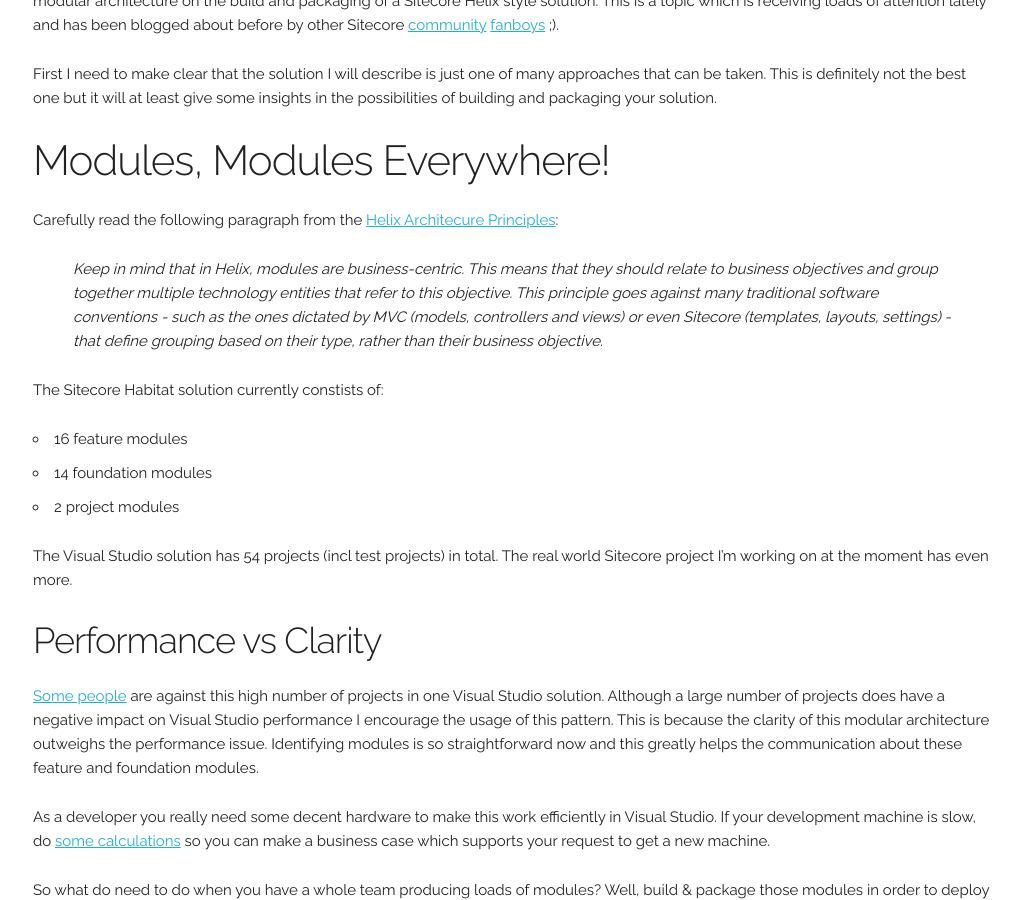
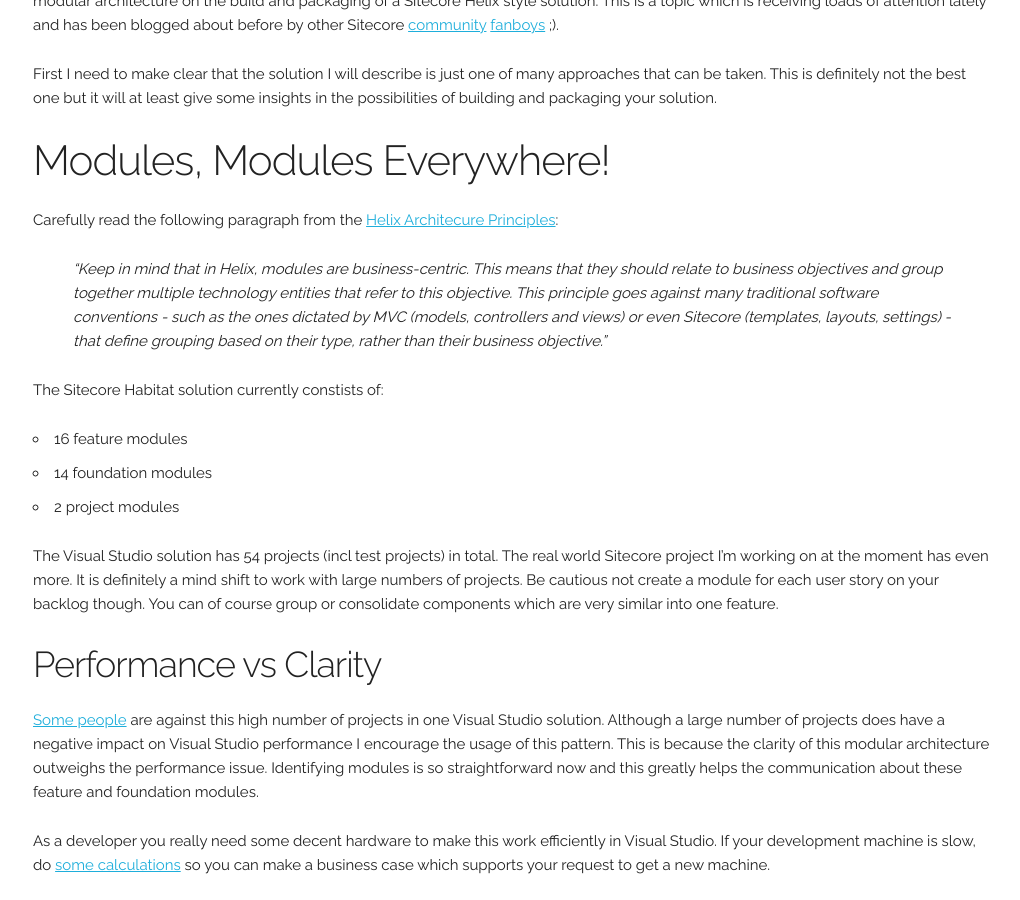
Before and after one commit to marcduiker/marcduiker.github.io, a Jekyll site: the page built from _posts/2017-01-03-hands-on-with-sitecore-helix-setting-up-automated-build-packaging-continuous-delivery.md, in a window 1280 px wide and 900 px high, scrolled down 863 px. Shown: the whole window, without its empty margins (127-1147 px from the left). Built offline with Jekyll 4.4.1, drawn with Linux system fonts in a browser that asks for light colours; nearby versions of some CDN libraries; a script that is not in the unit is left out; comment, search, counter and statistics services are not loaded; some of the changed text lies outside the part shown.

Commit message:
Added content

```diff
--- a/_posts/2017-01-03-hands-on-with-sitecore-helix-setting-up-automated-build-packaging-continuous-delivery.md
+++ b/_posts/2017-01-03-hands-on-with-sitecore-helix-setting-up-automated-build-packaging-continuous-delivery.md
@@ -19,8 +19,8 @@
 
 Carefully read the following paragraph from the [Helix Architecure Principles](http://helix.sitecore.net/principles/architecture-principles/modules.html){:target="_blank"}:
 
-> Keep in mind that in Helix, modules are business-centric. This means that they should relate to business objectives and group together multiple technology entities that refer to this objective.
-> This principle goes against many traditional software conventions - such as the ones dictated by MVC (models, controllers and views) or even Sitecore (templates, layouts, settings) - that define grouping based on their type, rather than their business objective.
+> "Keep in mind that in Helix, modules are business-centric. This means that they should relate to business objectives and group together multiple technology entities that refer to this objective.
+> This principle goes against many traditional software conventions - such as the ones dictated by MVC (models, controllers and views) or even Sitecore (templates, layouts, settings) - that define grouping based on their type, rather than their business objective."
 
 The Sitecore Habitat solution currently constists of:
 
@@ -30,6 +30,9 @@
 
 The Visual Studio solution has 54 projects (incl test projects) in total.
 The real world Sitecore project I'm working on at the moment has even more.
+It is definitely a mind shift to work with large numbers of projects.
+Be cautious not create a module for each user story on your backlog though.
+You can of course group or consolidate components which are very similar into one feature.
 
 ### Performance vs Clarity
 
@@ -129,4 +132,4 @@
 
 As already mentioned by my Sitecore community friend [Akshay](https://twitter.com/akshaysura13){:target="_blank"}:
 
-> I encourage you to discuss Helix/Habitat based conversations in the [Sitecore Slack Helix-Habitat channel](https://sitecorechat.slack.com){:target="_blank"}.
+> "I encourage you to discuss Helix/Habitat based conversations in the [Sitecore Slack Helix-Habitat channel](https://sitecorechat.slack.com){:target="_blank"}."
```
